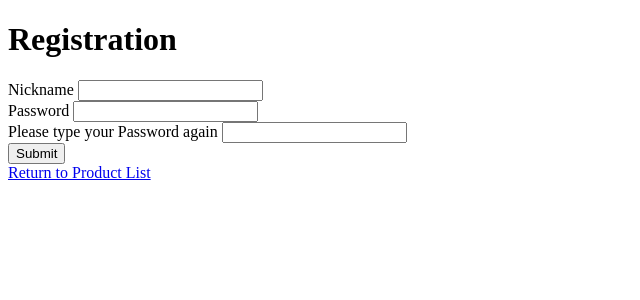
After one commit to LucasZhengrui/ShoppingSystem_Lucas, a Django app: page /user/ in a window 1280 px wide. The commit adds this page. Shown: the top 300 px of the page, without its empty margins (0-640 px from the left). Run offline with Django 4.2, Linux system fonts and the light colour scheme.

Commit message:
Added register feature successfully

```diff
--- a/shopping_system/settings.py
+++ b/shopping_system/settings.py
@@ -40,6 +40,7 @@ INSTALLED_APPS = [
     'django.contrib.staticfiles',
     'shopping',
     'order',
+    'usersgroup',
 ]
 
 MIDDLEWARE = [
--- a/shopping_system/urls.py
+++ b/shopping_system/urls.py
@@ -20,4 +20,5 @@ urlpatterns = [
     path('admin/', admin.site.urls),
     path('', include('shopping.urls')),
     path('cart/', include('order.urls')),
+    path('user/', include('usersgroup.urls')),
 ]
--- a/usersgroup/models.py
+++ b/usersgroup/models.py
@@ -1,8 +1,9 @@
 from django.db import models
 from shopping.models import Message
+from django.urls import reverse
 
 # Create your models here.
-class clients(models.Model):
+class clients(models.Model): # Here is the creating period for user info's database
     User_id = models.IntegerField(primary_key=True)
     User_psd = models.TextField()
     User_nickname = models.TextField()
@@ -13,3 +14,6 @@ class clients(models.Model):
 
     def __str__(self):
         return "User ID: {self.User_id}, User Nicename: {self.User_name}"
+
+    def get_absolute_url(self):
+        return reverse('user.info', kwargs={'pk': self.pk})
--- /dev/null
+++ b/usersgroup/templates/usersgroup/register.html
@@ -0,0 +1,31 @@
+<!DOCTYPE html>
+<head>
+    <title>
+        User register
+    </title>
+</head>
+<body>
+    <h1>
+        Registration
+    </h1>
+    <form method="POST" action="{% url 'register' %}">
+        {% csrf_token %}
+        <div>
+            <label for="Nickname">Nickname</label>
+            <input type="text" name="Nickname" required>
+        </div>
+        <div>
+            <label for="Password">Password</label>
+            <input type="password" id="Password" name="Password" required>
+        </div>
+        <div>
+            <label for="Confirm_Password">Please type your Password again</label>
+            <input type="password" id="Confirm_Password" name="Confirm_Password" required>
+        </div>
+        <span>{{Error_message}}</span>
+        <button type="submit">Submit</button>&nbsp;&nbsp;
+        <div>
+            <a href="/">Return to Product List</a>
+        </div>
+    </form>
+</body>
--- /dev/null
+++ b/usersgroup/urls.py
@@ -0,0 +1,7 @@
+from django.urls import path
+from . import views
+
+urlpatterns = [
+    path('', views.register, name='register'),
+    # path('register/', views.register, name='register'),
+    ]
--- a/usersgroup/views.py
+++ b/usersgroup/views.py
@@ -22,8 +22,8 @@ def register(request):
     Error_message = ""
     if request.method == 'POST':
         # get data from request.POST
-        User_psd = request.POST.get('password')
-        User_confirm_psd = request.POST.get('confirm_password')
+        User_psd = request.POST.get('Password')
+        User_confirm_psd = request.POST.get('Confirm_Password')
 
         if User_psd != User_confirm_psd:
               Error_message = "Oooops, something wrong! Please insert same password twice!"
@@ -36,12 +36,12 @@ def register(request):
         # create a new user in the database
         conn = sqlite3.connect('db.sqlite3')
         cursor = conn.cursor()
-        query = "INSERT INTO Clients (User_psd, User_nickname, User_status) VALUES (?, ?, ?)"
+        query = "INSERT INTO Clients_table (User_psd, User_nickname, User_status) VALUES (?, ?, ?)"
         cursor.execute(query, (Password_md5, User_nickname, User_status))
         conn.commit()
         conn.close()
 
-        response = goto_index_view(request,'/register/user/')
+        response = goto_index_view(request,'/')
         return response
     else:
-        return render(request, 'usersgroup/useradd.html') # Need to be fixed since there is no html file at the moment
+        return render(request, 'usersgroup/register.html') # Need to be fixed since there is no html file at the moment
```
Also changed, not shown: shopping/templates/shopping/product_list.html (+10 -3 lines), README.md, usersgroup/migrations/0001_initial.py (added).
